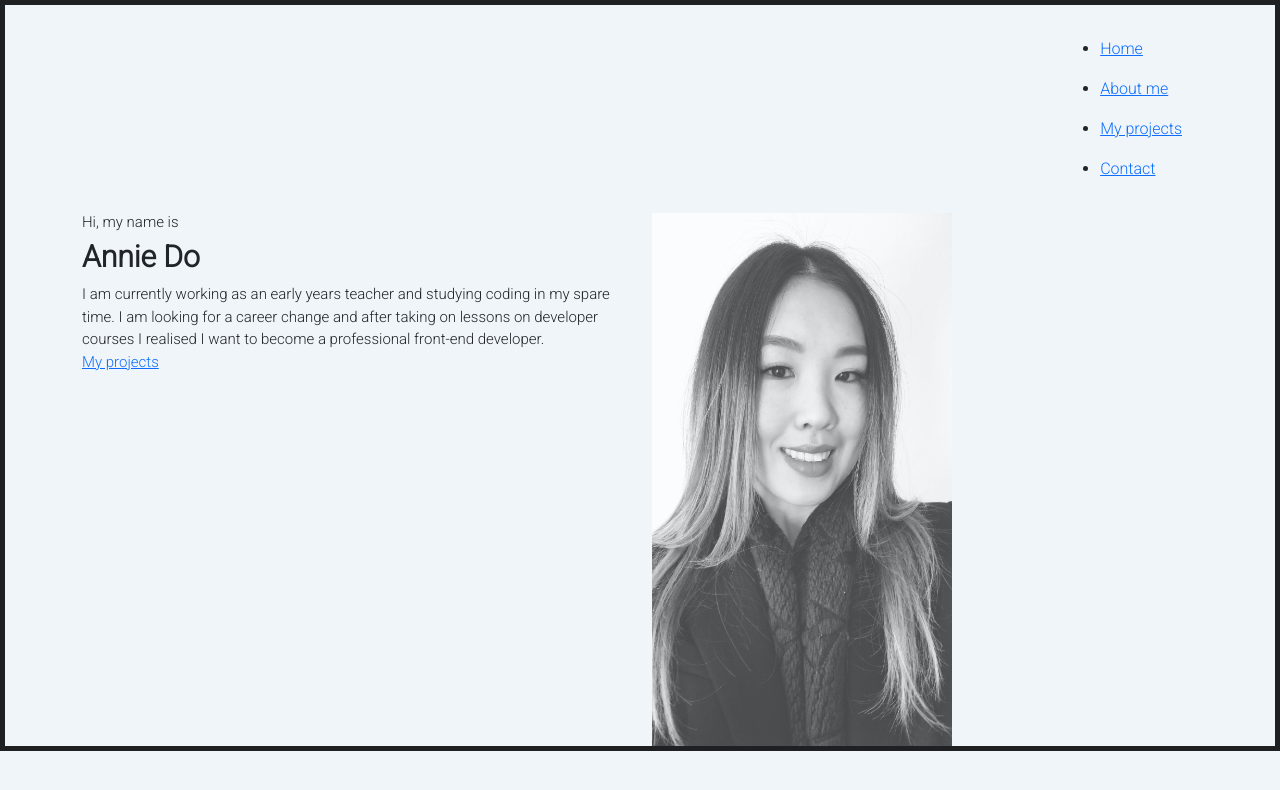
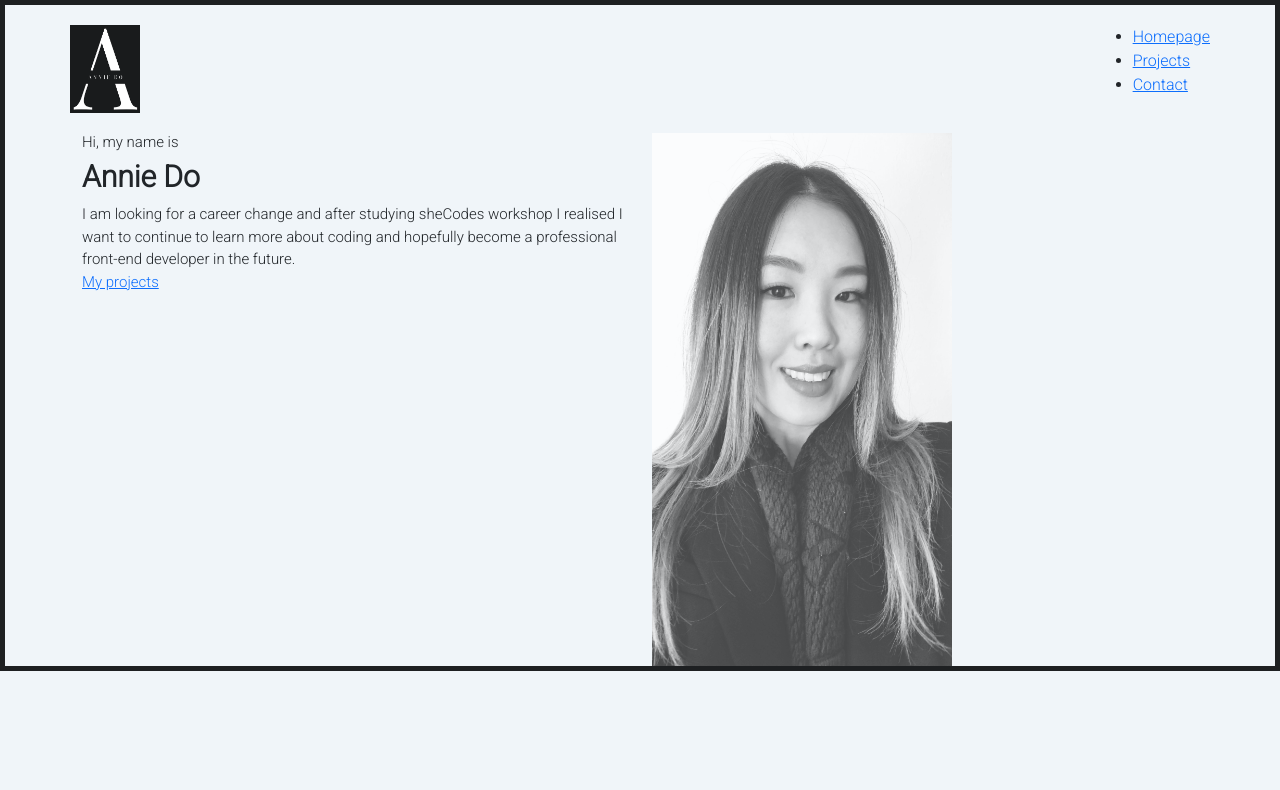
Before and after one commit to annie-2686/profolio-AD, a plain HTML site: page index.html in a window 1280 px wide. Drawn offline with nearby package versions, Linux system fonts and the light colour scheme.

Commit message:
text changes

```diff
--- a/index.html
+++ b/index.html
@@ -29,28 +29,16 @@
     <title>About me Annie Do</title>
   </head>
   <body>
-<div class="hero">
-      <div class="container">
-        <nav class="d-flex justify-content-between mt-3">
-          <a href="/" class="logo d-none d-sm-block" title="Homepage"
-            ><i class="fa-solid fa-m" alt="Annie logo"></i
-          ></a>
-          <ul>
-            <li class="active m-3">
-              <a href="/" title="Homepage"> Home </a>
-            </li>
-            <li class="m-3">
-              <a href="/about.html" title="About Annie page"> About me </a>
-            </li>
-            <li class="m-3">
-              <a href="/works.html" title="Annie's project"> My projects </a>
-            </li>
-            <li class="m-3">
-              <a href="/contact.html" title="Contact Annie"> Contact </a>
-            </li>
-          </ul>
-        </nav>
+    <div class="hero">
+      <div class="container nav d-flex justify-content-between">
+        <img src="images/logo.png" alt="" class="logo" />
+        <ul>
+          <li><a href="">Homepage</a></li>
+          <li><a href="">Projects</a></li>
+          <li><a href="">Contact</a></li>
+        </ul>
       </div>
+    </div>
 
     <div class="about-section container">
       <div class="row">
@@ -58,10 +46,10 @@
           <h1>Hi, my name is</h1>
           <h2>Annie Do</h2>
           <p>
-            I am currently working as an early years teacher and studying coding
-            in my spare time. I am looking for a career change and after taking
-            on lessons on developer courses I realised I want to become a
-            professional front-end developer.
+            I am looking for a career change and after studying sheCodes
+            workshop I realised I want to continue to learn more about coding
+            and hopefully become a professional front-end developer in the
+            future.
 
             <br />
             <a href="">My projects</a>
--- a/style.css
+++ b/style.css
@@ -24,3 +24,11 @@ h2 {
   opacity: 0.7;
   max-width: 300px;
 }
+
+.logo {
+  max-width: 70px;
+}
+
+.nav {
+  padding: 20px 0px;
+}
```
Also changed, not shown: about.html (+6 -6 lines), images/ Logo.png (deleted), images/logo.png (added).
